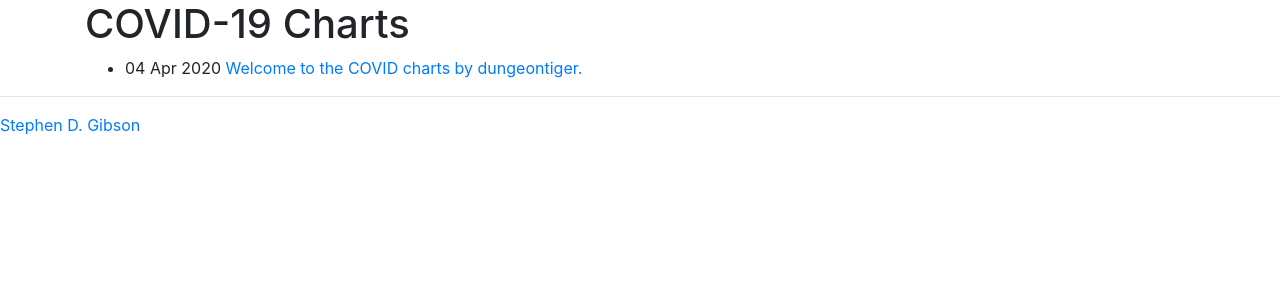
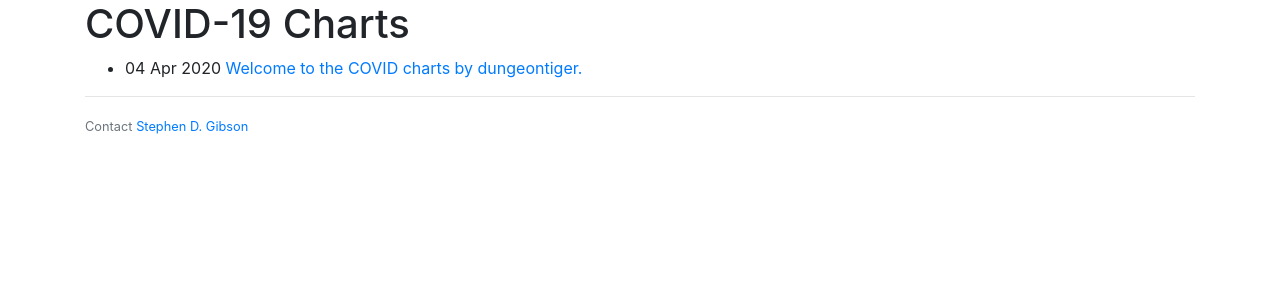
Before and after one commit to dungeontiger/dungeontiger.github.io, a Jekyll site: the page built from blog/index.html, in a window 1280 px wide. Shown: the top 300 px of the page. Built offline with Jekyll 4.4.1, drawn with Linux system fonts in a browser that asks for light colours; nearby versions of some CDN libraries.

Commit message:
style changes

```diff
--- a/_layouts/default.html
+++ b/_layouts/default.html
@@ -11,8 +11,8 @@
       {{ content }}
     </div>
   </body>
-  <footer>
+  <footer class="container">
     <hr/>
-    <a href="mailto:stephen.d.gibson@gmail.com">Stephen D. Gibson</a>
+    <small class="text-muted">Contact <a href="mailto:stephen.d.gibson@gmail.com">Stephen D. Gibson</a></small>
   </footer>
 </html>
--- a/index.html
+++ b/index.html
@@ -2,4 +2,6 @@
 layout: default
 title: COVID-19 Charts
 ---
+  <h1>COVID-19 Charts by DungeonTiger</h1>
+<h4><i>Better than a Dashboard!</i></h4>
   <img src="https://github.com/dungeontiger/covid/raw/master/images/canada_cases.png"/>
```
